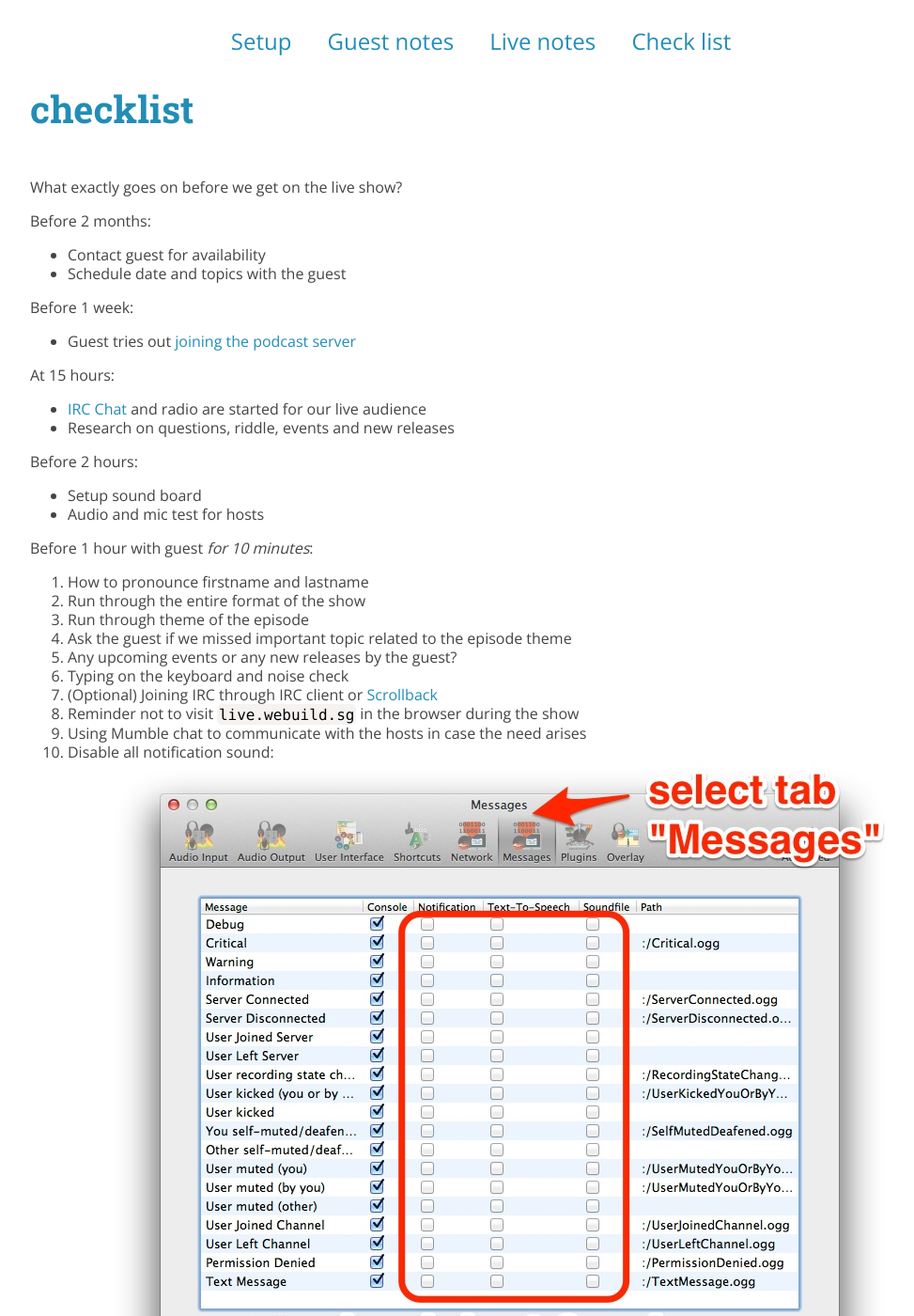
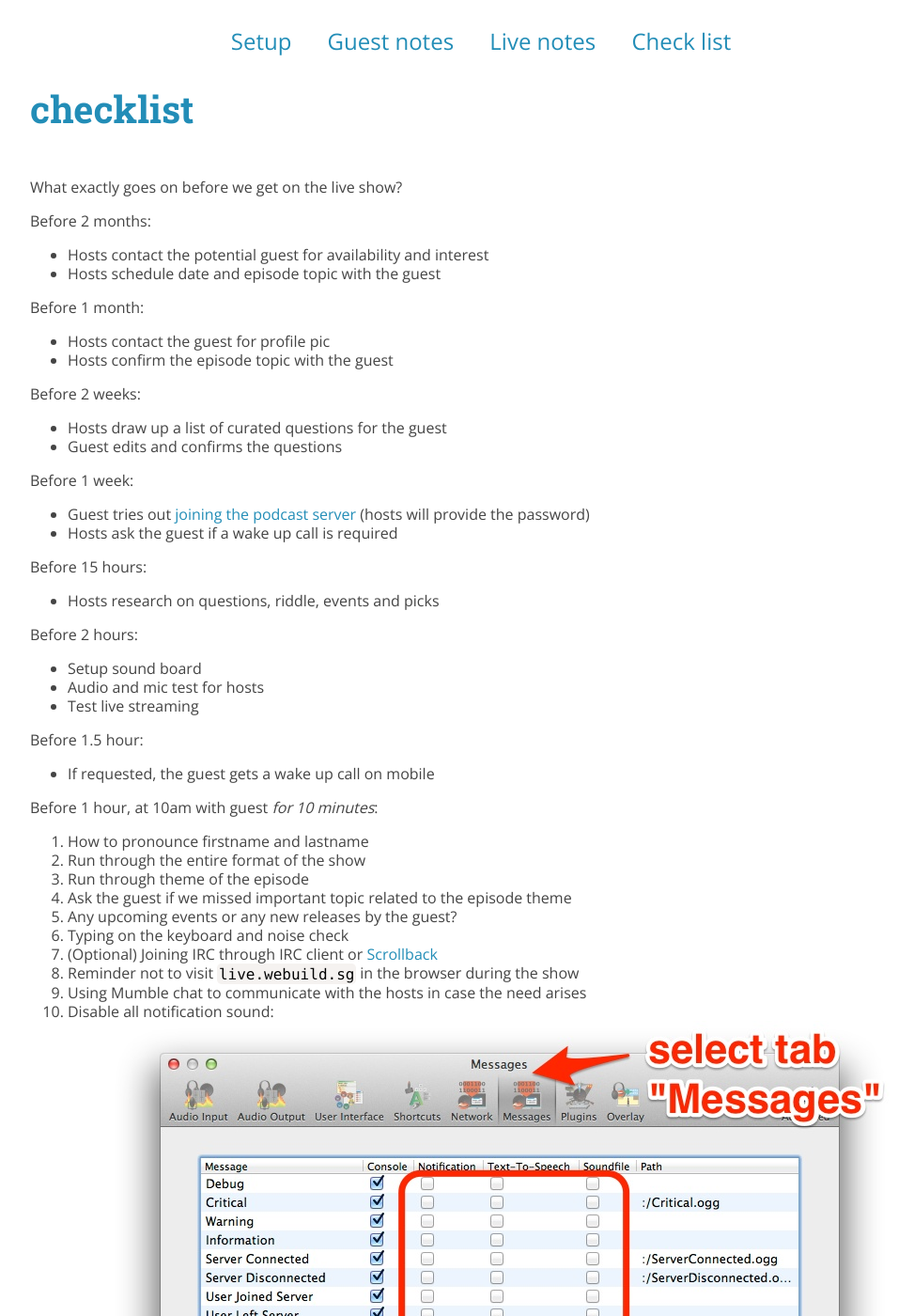
Before and after one commit to webuildsg/live, a Jekyll site: the page built from checklist.md, in a window 1280 px wide and 1400 px high, scrolled down 636 px. Shown: the whole window at 94% size, without its empty margins (128-1101 px from the left). Built offline with Jekyll 4.4.1, drawn with Linux system fonts in a browser that asks for light colours; Markdown is read by kramdown in place of the engine named in the settings; some of the changed text lies outside the part shown.

Commit message:
docs: clearer checklist for the guest

```diff
--- a/checklist.md
+++ b/checklist.md
@@ -9,25 +9,40 @@ What exactly goes on before we get on the live show?
 
 Before 2 months:
 
-- Contact guest for availability
-- Schedule date and topics with the guest
+- Hosts contact the potential guest for availability and interest
+- Hosts schedule date and episode topic with the guest
+
+Before 1 month:
+
+- Hosts contact the guest for profile pic
+- Hosts confirm the episode topic with the guest
+
+Before 2 weeks:
+
+- Hosts draw up a list of curated questions for the guest
+- Guest edits and confirms the questions
 
 Before 1 week:
 
-- Guest tries out [joining the podcast server](/guest-notes)
+- Guest tries out [joining the podcast server](/guest-notes) (hosts will provide the password)
+- Hosts ask the guest if a wake up call is required
 
-At 15 hours:
+Before 15 hours:
 
-- [IRC Chat](http://webchat.freenode.net/?channels=webuildsg&#038;uio=MT1mYWxzZSY5PXRydWUmMTE9NTtitle="/join #webuilsg) and radio are started for our live audience
-- Research on questions, riddle, events and new releases
+- Hosts research on questions, riddle, events and picks
 
 Before 2 hours:
 
 - Setup sound board
 - Audio and mic test for hosts
+- Test live streaming
+
+Before 1.5 hour:
+
+- If requested, the guest gets a wake up call on mobile
 
 <a name="final"></a>
-Before 1 hour with guest *for 10 minutes*:
+Before 1 hour, at 10am with guest *for 10 minutes*:
 
 1. How to pronounce firstname and lastname
 1. Run through the entire format of the show
@@ -52,5 +67,5 @@ At 0 Seconds:
 
 After few days:
 
-- Post produced episode is released
-- Next guest is announced!
+- Post produced episode is released with Creative Commons license
+- Next guest is announced and countdown restarts!
--- a/wblive.yml
+++ b/wblive.yml
@@ -4,6 +4,6 @@ windows:
   - jekyll:
       layout: main-vertical
       panes:
-        - git pull && ls
+        - git pull && bower install && npm install && ls
         - LC_CTYPE="en_US.UTF-8" && LANG="en_US.UTF-8" && jekyll build && jekyll serve --config _dev_config.yml --watch
         - grunt
```
